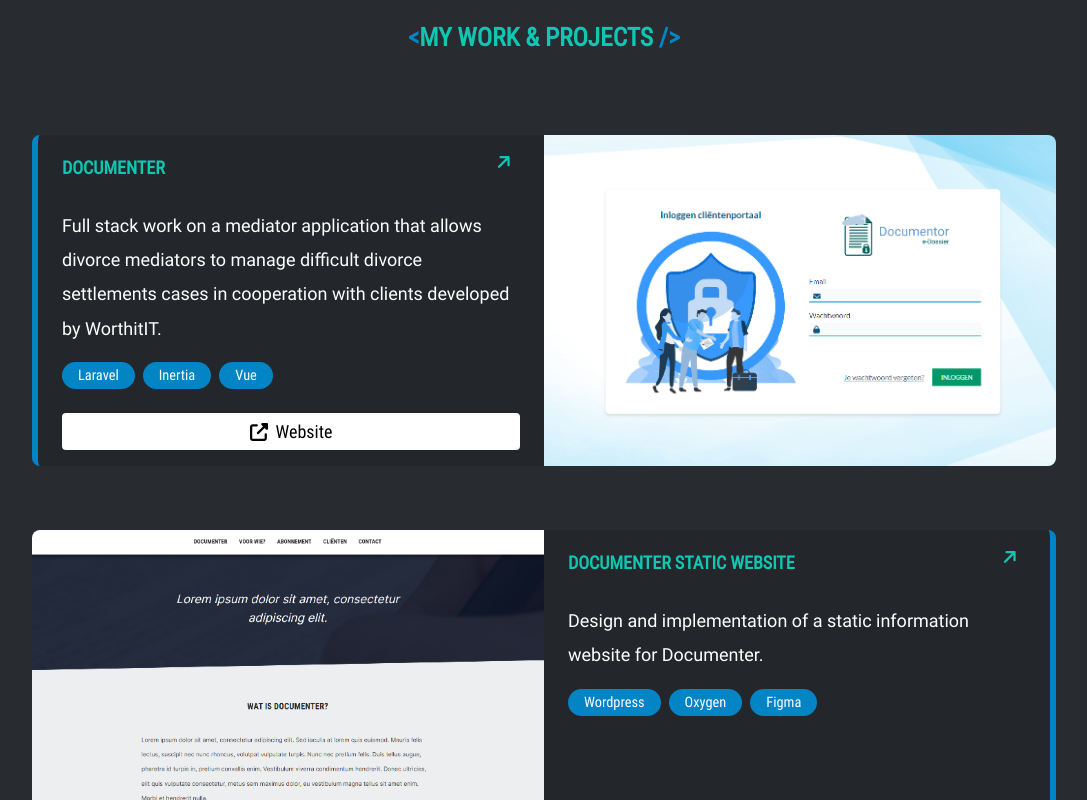
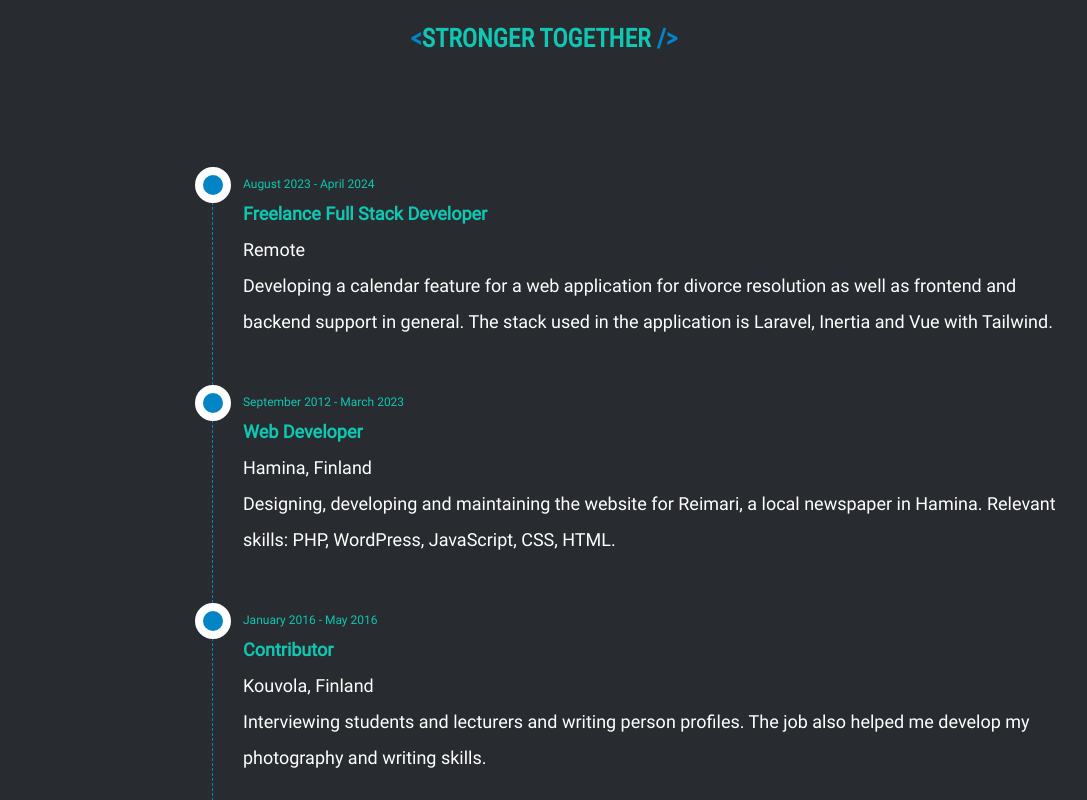
Before and after one commit to Cairhiin/portfolio-new, a React (Vite) app: page / in a window 1280 px wide. Shown: the part 480-1280 px from the top of the page, without its empty margins (96-1183 px from the left). Built offline with nearby package versions, Linux system fonts and the light colour scheme.

Commit message:
Add resume timeline

```diff
--- a/src/App.tsx
+++ b/src/App.tsx
@@ -1,5 +1,6 @@
 import Hero from "./Components/Hero";
 import Header from "./Components/Header";
+import Resume from "./Components/Resume";
 import Projects from "./Components/Projects";
 import Skills from "./Components/Skills";
 import Contact from "./Components/Contact";
@@ -11,6 +12,7 @@
       <Hero />
       <Header />
       <main>
+        <Resume />
         <Projects />
         <Skills />
         <Contact />
--- /dev/null
+++ b/src/Components/Resume/index.css
@@ -0,0 +1,65 @@
+#resume {
+  background: hsl(var(--bg-color-dark-variant));
+  line-height: 2;
+
+  h2 {
+    text-align: center;
+    margin-block-end: var(--spacing-step-4);
+  }
+}
+
+ul.rb {
+  margin: 2.5em 0;
+  padding: 0;
+  display: inline-block;
+}
+
+ul.rb li {
+  list-style: none;
+  margin: auto;
+  margin-left: 10em;
+  min-height: 50px;
+  border-left: 1px hsl(var(--color-highlight-variant)) dashed;
+  padding: 0 0 50px 30px;
+  position: relative;
+}
+
+ul.rb li:last-child {
+  border-left: 0;
+}
+
+ul.rb li::before {
+  position: absolute;
+  left: -18px;
+  top: -5px;
+  content: " ";
+  border: 8px solid rgba(255, 255, 255, 1);
+  border-radius: 500%;
+  background: hsl(var(--color-highlight-variant));
+  height: 20px;
+  width: 20px;
+  transition: all 500ms ease-in-out;
+}
+
+ul.rb li:hover::before {
+  border-color: #232931;
+  transition: all 1000ms ease-in-out;
+}
+
+ul.rb li .timestamp {
+  color: hsl(var(--font-color-light-variant));
+  position: relative;
+  width: 200px;
+  font-size: 12px;
+}
+
+ul.rb li .item-title {
+  color: hsl(var(--font-color-light-variant));
+  font-weight: 700;
+}
+
+ul.rb li .item-location {
+}
+
+ul.rb li .item-description {
+}
--- /dev/null
+++ b/src/Components/Resume/index.tsx
@@ -0,0 +1,30 @@
+import { resumeData } from "../../data";
+import "./index.css";
+
+const Resume = (): JSX.Element => {
+  return (
+    <section id="resume">
+      <div>
+        <h2>
+          <span className="code-block">{"<"}</span>
+          Stronger Together
+          <span className="code-block">{" />"}</span>
+        </h2>
+        <div className="resume-container">
+          <ul className="rb">
+            {resumeData.map((item) => (
+              <li className="rb-item" ng-repeat="itembx" key={item.id}>
+                <div className="timestamp">{item.date}</div>
+                <div className="item-title">{item.title}</div>
+                <div className="item-location">{item.location}</div>
+                <div className="item-description">{item.description}</div>
+              </li>
+            ))}
+          </ul>
+        </div>
+      </div>
+    </section>
+  );
+};
+
+export default Resume;
--- a/src/data/index.tsx
+++ b/src/data/index.tsx
@@ -11,6 +11,14 @@
   img: string;
   link: { href: string; icon: string };
   tech: string[];
+};
+
+export type ResumeData = {
+  id: number;
+  title: string;
+  content: string;
+  location: string;
+  date: string;
 };
 
 export const projectsData: ProjectsData[] = [
@@ -78,3 +86,51 @@
     tech: ["PHP", "Wordpress", "JavaScript"],
   },
 ];
+
+export const resumeData = [
+  {
+    id: 1,
+    title: "Freelance Full Stack Developer",
+    location: "Remote",
+    company: "WorthitIT",
+    description:
+      "Developing a calendar feature for a web application for divorce resolution as well as frontend and backend support in general. The stack used in the application is Laravel, Inertia and Vue with Tailwind.",
+    date: "August 2023 - April 2024",
+  },
+  {
+    id: 2,
+    title: "Web Developer",
+    location: "Hamina, Finland",
+    company: "Hamimedia Oy",
+    description:
+      "Designing, developing and maintaining the website for Reimari, a local newspaper in Hamina. Relevant skills: PHP, WordPress, JavaScript, CSS, HTML.",
+    date: "September 2012 - March 2023",
+  },
+  {
+    id: 3,
+    title: "Contributor",
+    location: "Kouvola, Finland",
+    company: "Insider Student Magazine",
+    description:
+      "Interviewing students and lecturers and writing person profiles. The job also helped me develop my photography and writing skills.",
+    date: "January 2016 - May 2016",
+  },
+  {
+    id: 4,
+    title: "Web Developer",
+    location: "Kotka and Hamina, Finland",
+    company: "H-teksti Ky",
+    description:
+      "Designing, developing and maintaining the website for the local newspapers Poiju in Kotka and, from 2007 onward, Reimari in Hamina. Relevant skills: PHP, WordPress, JavaScript, CSS, HTML.",
+    date: "October 2006 - September 2012",
+  },
+  {
+    id: 5,
+    title: "Web Developer",
+    location: "Kotka, Finland",
+    company: "Poiju Julkaisut Oy",
+    description:
+      "Designing, developing and maintaining the website for the local newspaper Poiju in Kotka. Relevant skills: PHP, WordPress, JavaScript, CSS, HTML.",
+    date: "October 2001 - September 2006",
+  },
+];
```
